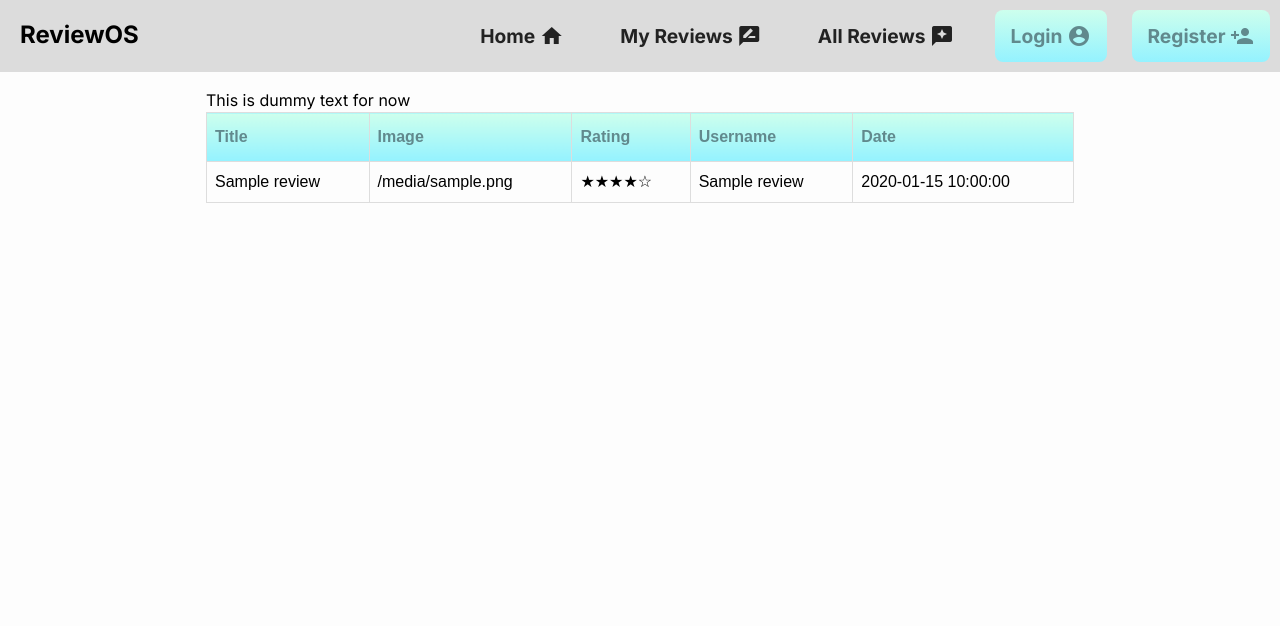
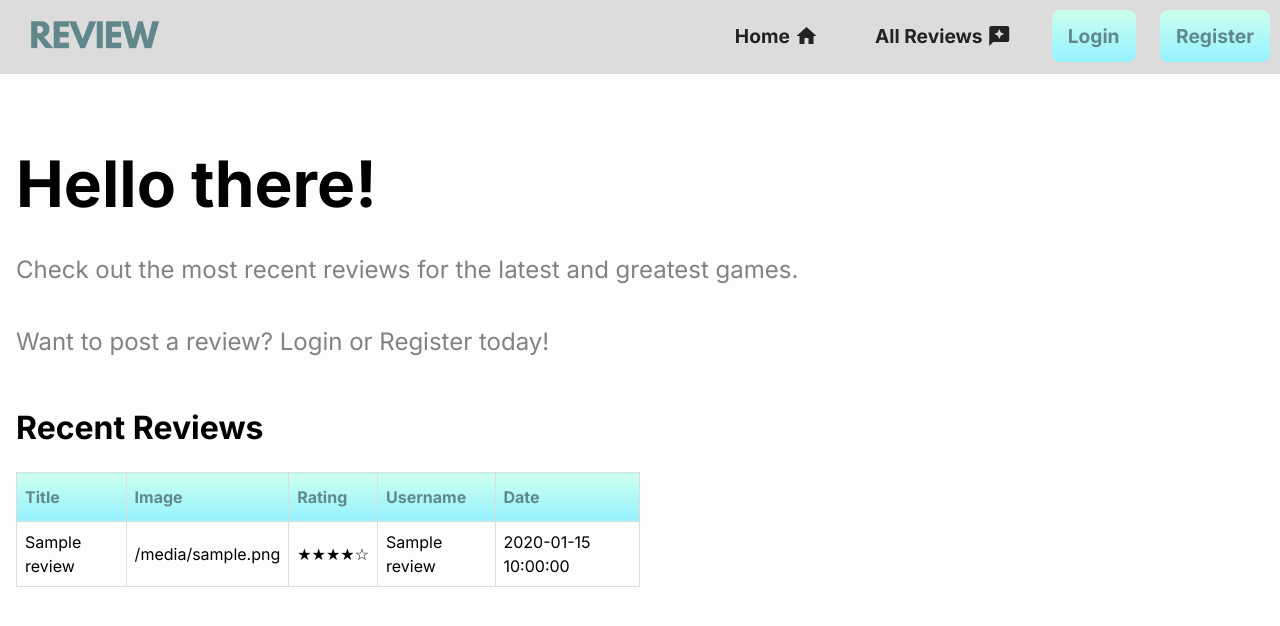
Before and after one commit to Tommy-Platt/Game-Review-PWA, a Flask app: template templates/index.html in a window 1280 px wide. Shown: the top 626 px of the page. Run offline with Flask 3, Linux system fonts and the light colour scheme; the template is opened without the code that fills it: most values are stand-ins (such as "Sample title", 1, 10 or a date in 2020).

Commit message:
Created Login function
Users can now login to the page if their credentials match those stored in the Users table. Navigation bar icons change to reflect a logged in account, along with the homepage text. Styling has also been created for headings and images, which have been used to design the login page and new homepage.

```diff
--- a/main.py
+++ b/main.py
@@ -1,4 +1,4 @@
-from flask import Flask, render_template, request
+from flask import Flask, render_template, request, session, redirect
 from db import *
 
 app = Flask(__name__)
@@ -10,4 +10,22 @@ def Home():
     reviewData = getAllReviews()
     return render_template("index.html", reviews=reviewData) # Renders homepage and sets the review data to a useable variable
 
+@app.route("/login", methods=["GET", "POST"])
+def Login():
+    if request.method == "POST":
+            username = request.form['username']
+            password = request.form['password']
+
+            # Checks if details are correct
+            user = checkLogin(username, password)
+            if user:
+                # Save username and id to the current session
+                session['id'] = user['id']
+                session['username'] = user['username']
+
+                # Return to homepage
+                return redirect("/")
+
+    return render_template("login.html")
+
 app.run(debug=True, port=5000) # Runs the Flask server
--- a/static/css/style.css
+++ b/static/css/style.css
@@ -10,27 +10,50 @@
     padding: 0;
     margin: 0;
     box-sizing: border-box;
+    font-family: "Inter", sans-serif;
 }
 
 body {
     background: #fdfdfd;
-    font-family: "Inter", sans-serif;
     font-size: 1rem;
 }
 
 main {
-    max-width: 900px;
+    max-width: 100%;
     margin: auto;
     padding: 1rem;
     line-height: 1.5;
+}
+
+h1 {
+    font-size: 4rem;
+    padding-top: 120px;
+    padding-bottom: 20px;
+}
+
+h2 {
+    font-size: 2rem;
+    padding-bottom: 20px;
+    font-weight: bolder;
+}
+
+p {
+    font-size: 1.5rem;
+    color: rgb(130, 130, 130);
+    font-weight: normal;
+    padding-bottom: 20px;
 }
 
 /* Website title and nav icons are on opposite sides of the screen */
 .title {
     float: left;
     padding: 20px;
+    width: 250px;
+    height: 250px;
+    margin: -88px 0;
 }
 
+/* Website title and nav icons are on opposite sides of the screen */
 .nav_button {
     float: right;
 }
@@ -39,6 +62,9 @@ nav {
     overflow: hidden;
     background-color: gainsboro;
     text-align: center;
+    position: fixed;
+    z-index: 1030;
+    width: 100%;
 }
 
 /* Styling for all links in the nav bar */
@@ -72,16 +98,13 @@ nav a.active {
     color: white;
 }
 
-/* Allows content to be displayed in flex boxes */
-.container {
-    display: inline-flex;
-}
+.container {}
 
 /* Following classes are styling of the table of reviews */
 .reviews_table {
-    font-family: Arial, Helvetica, sans-serif;
+    font-family: "Inter", sans-serif;
     border-collapse: collapse;
-    width: 100%;
+    width: 50%;
 }
 
 .reviews_table td,
--- a/templates/base.html
+++ b/templates/base.html
@@ -23,13 +23,22 @@
     <!-- Navigation Menu Section -->
     <nav>
         <div>
-            <h1 class="title">ReviewOS</h1>
+            <img class="title" src="static/images/ReviewOS logo.gif" alt="ReviewOS logo">
             <div class="nav_button">
                 <a href="/">Home <span class="inline-icon material-icons">home</span></a>
-                <a href="/myreviews">My Reviews <span class="inline-icon material-icons">rate_review</span></a>
-                <a href="/allreviews">All Reviews <span class="inline-icon material-icons">reviews</span></a>
-                <a href="/login" class="bg">Login <span class="inline-icon material-icons">account_circle</span></a>
-                <a href="/register" class="bg">Register <span class="inline-icon material-icons">person_add</span></a>
+
+            <!-- Displays different icons depending on login status -->
+                {% if not session['username'] %}
+                    <a href="/allreviews">All Reviews <span class="inline-icon material-icons">reviews</span></a>
+                    <a class="bg" href="/login">Login</a>
+                    <a class="bg" href="/register">Register</a>
+                {% else %}
+                    <a href="/postreview">My Reviews <span class="inline-icon material-icons">edit</span></a>
+                    <a href="/myreviews">My Reviews <span class="inline-icon material-icons">rate_review</span></a>
+                    <a href="/allreviews">All Reviews <span class="inline-icon material-icons">reviews</span></a>
+                    <a class="bg" href="/logout">Logout <span class="inline-icon material-icons">logout</span></a>
+                {% endif %}
+
             </div>
         </div>
     </nav>
--- a/templates/index.html
+++ b/templates/index.html
@@ -4,12 +4,17 @@
 
 <!-- Base content for the homepage -->
 <div class="container">
-
-    <p>This is dummy text for now</p>
-
+    {% if session['username'] %}
+        <h1>Welcome back, {{ session['username'] }}</h1>
+        <p>Check out the most recent reviews for the latest and greatest games. <br><br>Want to post a review?</p>
+    {% else %}
+        <h1>Hello there!</h1>
+        <p>Check out the most recent reviews for the latest and greatest games. <br><br>Want to post a review? Login or Register today!</p>
+    {% endif %}
 </div>
 
 <br>
+<h2>Recent Reviews</h2>
 
 <!-- Table of reviews on homepage -->
 <table class="reviews_table">
```
Also changed, not shown: other parts of static/css/style.css (+22 -7 lines), db.py (+16 -0 lines), templates/login.html (added, +20 -0 lines), static/images/ReviewOS logo.gif (added), 1 other file.
